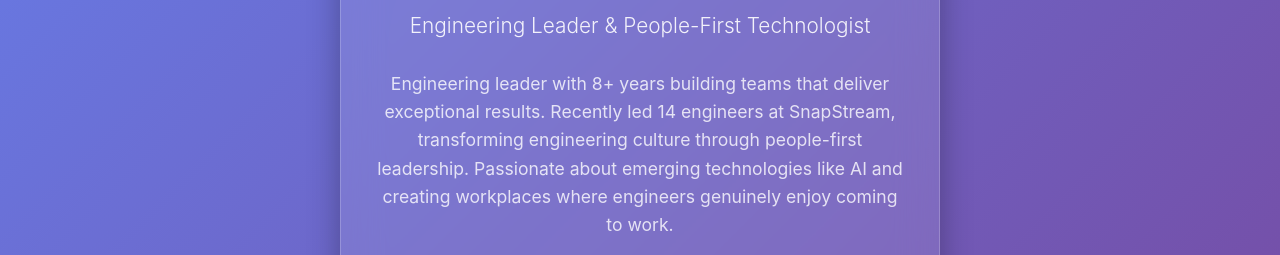
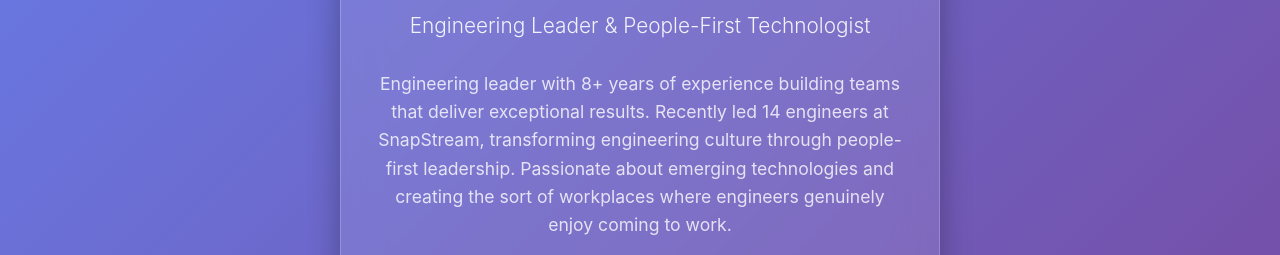
Before and after one commit to VerilyPete/peterhollmer.com, a plain HTML site: page src/index.html in a window 1280 px wide. Shown: the part 317-572 px from the top of the page. Drawn offline with Linux system fonts and the light colour scheme.

Commit message:
Tweaking bio again

```diff
--- a/src/index.html
+++ b/src/index.html
@@ -712,10 +712,10 @@
           </p>
 
           <p class="description">
-            Engineering leader with 8+ years building teams that deliver
-            exceptional results. Recently led 14 engineers at SnapStream,
+            Engineering leader with 8+ years of experience building teams that
+            deliver exceptional results. Recently led 14 engineers at SnapStream,
             transforming engineering culture through people-first leadership.
-            Passionate about emerging technologies like AI and creating
+            Passionate about emerging technologies and creating the sort of
             workplaces where engineers genuinely enjoy coming to work.
           </p>
         </header>
```
